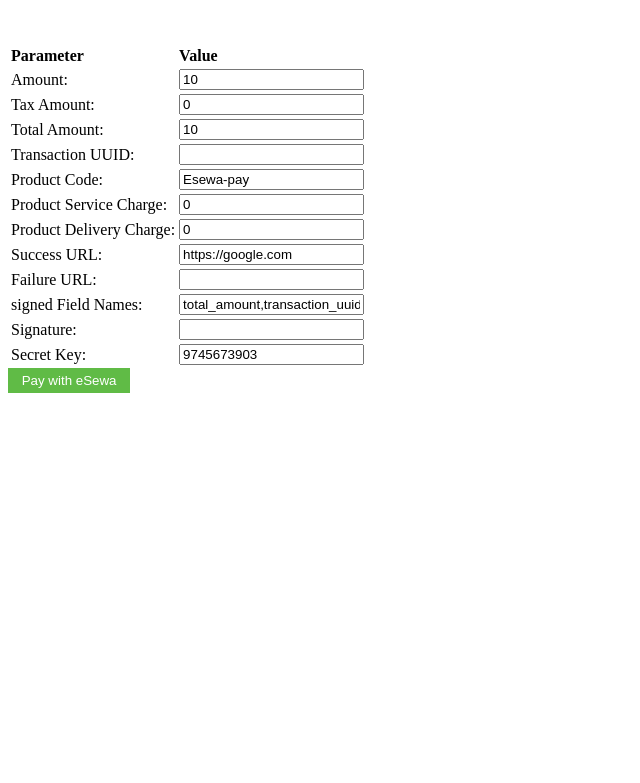
After one commit to Spidy205/ASta, a PHP site: page /eswa.html in a window 1280 px wide. The commit adds this page. Shown: the top 783 px of the page, without its empty margins (0-640 px from the left). Run offline with PHP 8.4, Linux system fonts and the light colour scheme; some libraries are stand-ins or nearby versions.

Commit message:
Add files via upload

```diff
--- /dev/null
+++ b/v2/eswa.html
@@ -0,0 +1,109 @@
+<script src="https://cdnjs.cloudflare.com/ajax/libs/crypto-js/3.1.9-1/crypto-js.min.js"></script>
+<script src="https://cdnjs.cloudflare.com/ajax/libs/crypto-js/3.1.9-1/hmac-sha256.min.js"></script>
+<script src="https://cdnjs.cloudflare.com/ajax/libs/crypto-js/3.1.9-1/enc-base64.min.js"></script>
+</head>
+<body>
+
+<form action="https://rc-epay.esewa.com.np/api/epay/main/v2/form" method="POST" onsubmit="generateSignature()" target="_blank">
+
+  <br><br><table >
+      <tbody><tr>
+          <td> <strong>Parameter </strong> </td>
+          <td><strong>Value</strong></td>
+      </tr>
+
+      <tr>
+          <td>Amount:</td>
+          <td> <input type="text" id="amount" name="amount" value="10" class="form" required=""> <br>
+          </td>
+      </tr>
+
+      <tr>
+          <td>Tax Amount:</td>
+          <td><input type="text" id="tax_amount" name="tax_amount" value="0" class="form" required="">
+          </td>
+      </tr>
+
+      <tr>
+          <td>Total Amount:</td>
+          <td><input type="text" id="total_amount" name="total_amount" value="10" class="form" required="">
+          </td>
+      </tr>
+
+      <tr>
+          <td>Transaction UUID:</td>
+          <td><input type="text" id="transaction_uuid" name="transaction_uuid" value="" class="form" required=""> </td>
+      </tr>
+
+      <tr>
+          <td>Product Code:</td>
+          <td><input type="text" id="product_code" name="product_code" value="Esewa-pay" class="form" required=""> </td>
+      </tr>
+
+      <tr>
+          <td>Product Service Charge:</td>
+          <td><input type="text" id="product_service_charge" name="" value="0" class="form" required=""> </td>
+      </tr>
+
+      <tr>
+          <td>Product Delivery Charge:</td>
+          <td><input type="text" id="product_delivery_charge" name="product_delivery_charge" value="0" class="form" required=""> </td>
+      </tr>
+
+      <tr>
+          <td>Success URL:</td>
+          <td><input type="text" id="success_url" name="success_url" value="https://google.com" class="form" required=""> </td>
+      </tr>
+
+      <tr>
+          <td>Failure URL:</td>
+          <td><input type="text" id="failure_url" name="failure_url" value="" class="form" required=""> </td>
+      </tr>
+
+      <tr>
+          <td>signed Field Names:</td>
+          <td><input type="text" id="signed_field_names" name="signed_field_names" value="total_amount,transaction_uuid,product_code" class="form" required=""> </td>
+      </tr>
+
+      <tr>
+          <td>Signature:</td>
+          <td><input type="text" id="signature" name="signature" value="" class="form" required=""> </td>
+      </tr>
+      <tr>
+          <td>Secret Key:</td>
+          <td><input type="text" id="secret" name="secret" value="9745673903" class="form" required="">
+          </td>
+      </tr>
+
+  </tbody></table>
+  <input value=" Pay with eSewa " type="submit" class="button" style="display:block !important; background-color: #60bb46; cursor: pointer; color: #fff; border: none; padding: 5px 10px;'">
+</form>
+
+
+<script>
+// Function to auto-generate signature
+function generateSignature() {
+    var currentTime = new Date();
+    var formattedTime = currentTime.toISOString().slice(2, 10).replace(/-/g, '') + '-' + currentTime.getHours() +
+        currentTime.getMinutes() + currentTime.getSeconds();
+    document.getElementById("transaction_uuid").value = formattedTime;
+
+
+    var total_amount = document.getElementById("total_amount").value;
+    var transaction_uuid = document.getElementById("transaction_uuid").value;
+    var product_code = document.getElementById("product_code").value;
+    var secret = "9745673903";
+
+    var hash = CryptoJS.HmacSHA256(
+        `total_amount=${total_amount},transaction_uuid=${transaction_uuid},product_code=${product_code}`,
+        `${secret}`);
+    var hashInBase64 = CryptoJS.enc.Base64.stringify(hash);
+    document.getElementById("signature").value = hashInBase64;
+}
+
+// Event listeners to call generateSignature() when inputs are changed
+document.getElementById("total_amount").addEventListener("input", generateSignature);
+document.getElementById("transaction_uuid").addEventListener("input", generateSignature);
+document.getElementById("product_code").addEventListener("input", generateSignature);
+document.getElementById("secret").addEventListener("input", generateSignature);
+</script>
--- a/v2/js/index.js
+++ b/v2/js/index.js
@@ -262,3 +262,8 @@ getJson(IndexApi).then((data) => {
         console.log("Anime fetching from Another server");
     });
 });
+
+// Add an event listener to the close button
+document.querySelector('.close-popup').addEventListener('click', function() {
+  document.querySelector('.popup-container').style.display = 'none';
+});
```
Also changed, not shown: v2/css/index.css (+37 -0 lines), v2/index.html (+13 -0 lines).
